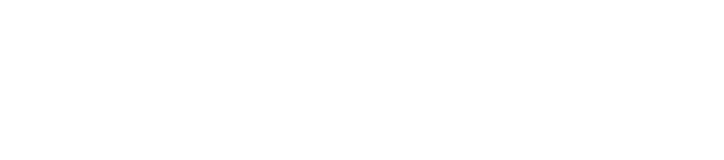
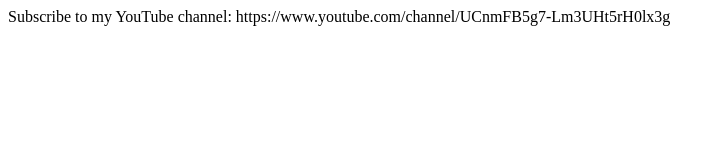
Before and after one commit to leonardolamass/Project1, a plain HTML site: page index.html in a window 1280 px wide. Shown: the whole page, without its empty margins (0-724 px from the left). Drawn offline with Linux system fonts and the light colour scheme.

Commit message:
agregamos spam de youtube

```diff
--- a/index.html
+++ b/index.html
@@ -7,6 +7,7 @@
     <title>YouTube</title>
 </head>
 <body>
-
+    Subscribe to my YouTube channel:
+    https://www.youtube.com/channel/UCnmFB5g7-Lm3UHt5rH0lx3g
 </body>
 </html>
```
